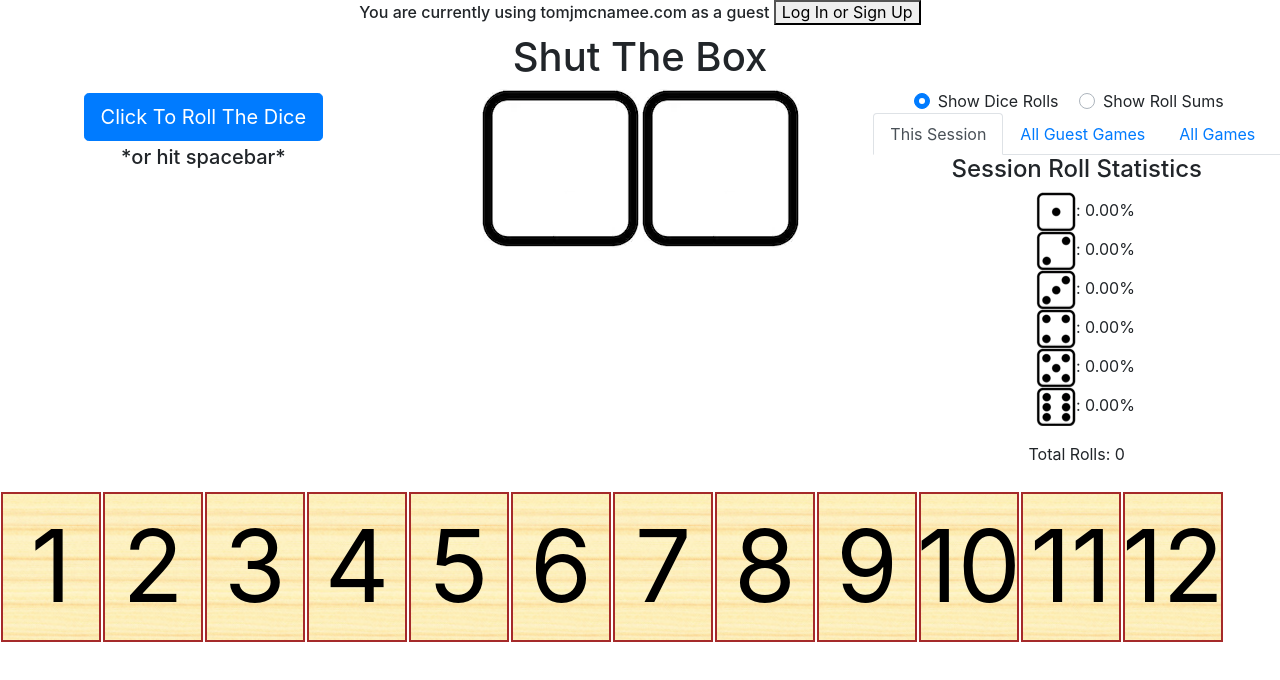
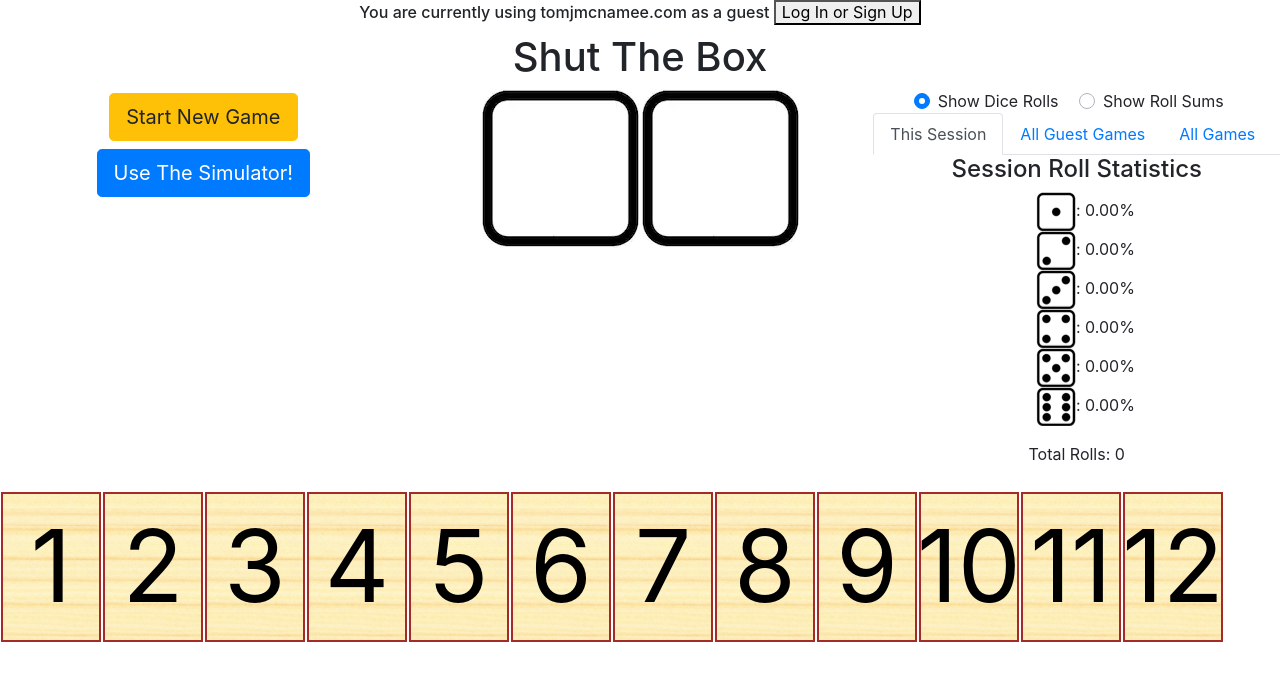
Before and after one commit to tomjmcnamee/tjm-apps, a React (Create React App) app: page / in a window 1280 px wide. Shown: the top 680 px of the page. Built offline with nearby package versions, Linux system fonts and the light colour scheme; no server answers.

Commit message:
Use Simulator without first playing a game

```diff
--- a/src/Components/stb-diceRoll.js
+++ b/src/Components/stb-diceRoll.js
@@ -122,6 +122,7 @@ newGameClickHandler = () => {
     totalRolls: 0
   })
   this.props.newGameHandler()
+  // this.rollDiceClickHandler()
 }
 
 //--- THESE NEXT 3 METHODS ARE FOR THE SPACEBAR KEYPRESS
@@ -146,6 +147,14 @@ onKeyPressedNewGame(e) {
   }
 }
 //---- PREVIOUS THREE MEHTODS FOR SPACEBAR KEYPRESS
+
+sumulatorButton() {
+  return  <Link to="/STB-Simulator">
+            <button type="button" className="btn btn-primary btn-lg">
+                  Use The Simulator!
+            </button>
+          </Link>
+}
 
 
 render() {
@@ -174,16 +183,19 @@ render() {
             {this.props.gameOver
               ?
               // <button type="button" className="btn btn-primary btn-lg" disabled >Roll The Dice</button>
-               <>
+               this.props.rollSum === 0
+               ?
+                <>
                 <button type="button" className="btn btn-primary btn-lg btn-warning" onKeyDown={(e) => this.onKeyPressedRoll(e)} tabIndex="0" onClick={this.newGameClickHandler}>Start New Game</button>
-                {this.props.board.length > 0 ? <h1>You Lose!</h1> : null }
-                {this.props.board.length === 0 ? <h1>You WIN!</h1> : null }
-                <Link to="/STB-Simulator">
-                  <button type="button" className="btn btn-primary btn-lg">
-                        Use The Simulator!
-                  </button>
-                </Link>
-              </>
+                {this.sumulatorButton()}
+                </>
+               :
+                <>
+                  <button type="button" className="btn btn-primary btn-lg btn-warning" onKeyDown={(e) => this.onKeyPressedRoll(e)} tabIndex="0" onClick={this.newGameClickHandler}>Start New Game</button>
+                  {this.props.board.length > 0 ? <h1>You Lose!</h1> : null }
+                  {this.props.board.length === 0 ? <h1>You WIN!</h1> : null }
+                  {this.sumulatorButton()}
+                </>
               :
                 this.props.readyToRoll
                   ?
--- a/src/Containers/ShutTheBox.js
+++ b/src/Containers/ShutTheBox.js
@@ -13,7 +13,7 @@ class ShutTheBox extends React.Component {
     board: [1,2,3,4,5,6,7,8,9,10,11,12],
     comboArray: [],
     rollSum: 0,
-    gameOver: false,
+    gameOver: true,
     gameWon: false
   }
   componentDidMount(){
@@ -133,7 +133,7 @@ render() {
 
       <div id="master-div">
         <h1>Shut The Box</h1>
-        <DiceRoll rollHandler={this.rollHandler} newGameHandler={this.newGameHandler} gameOver={this.state.gameOver} board={this.state.board} readyToRoll={this.state.comboArray.length > 0} />
+        <DiceRoll rollHandler={this.rollHandler} newGameHandler={this.newGameHandler} gameOver={this.state.gameOver} board={this.state.board} readyToRoll={this.state.comboArray.length > 0} rollSum={this.state.rollSum} />
         <div id="DivHoldingNumberTiles" className="d-flex flex-wrap" >
           {this.numberTiles()}
         </div>
```
Also changed, not shown: 1 other file (tests, documents, lock files or other folders).
